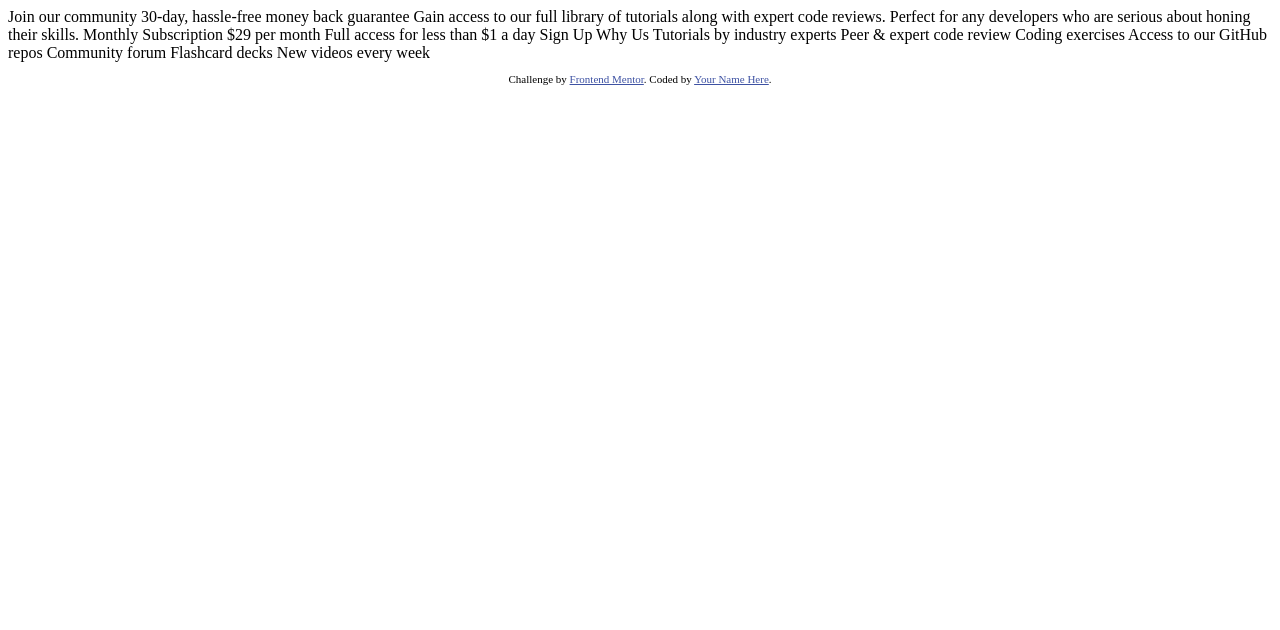
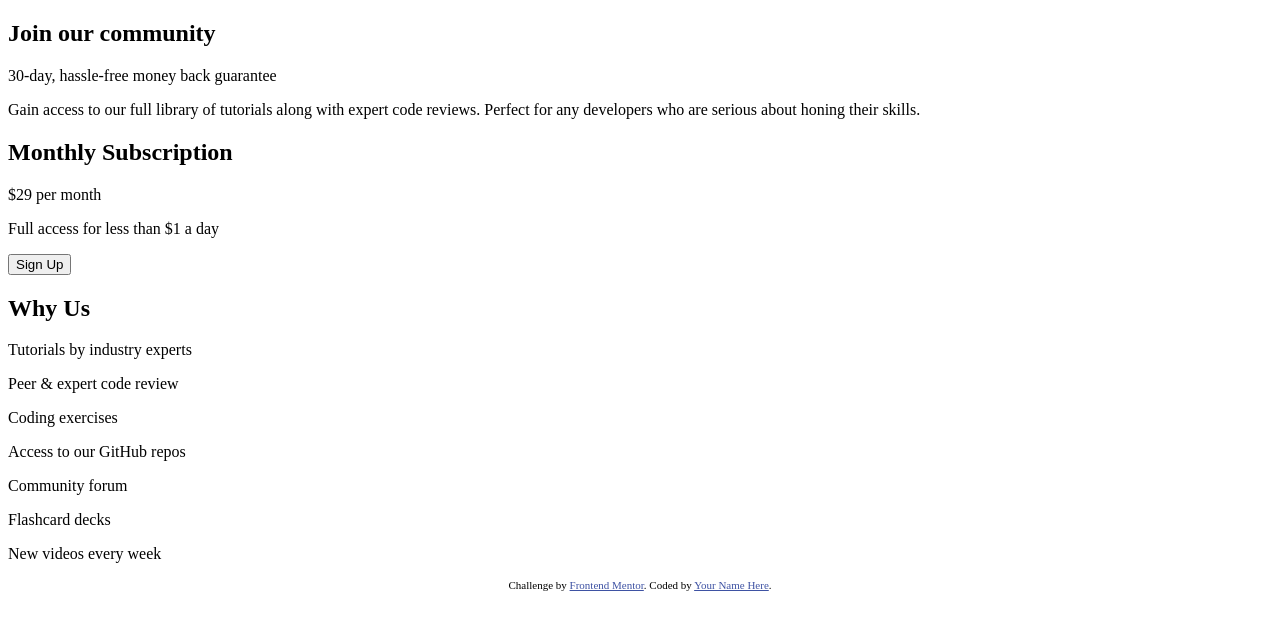
Before and after one commit to koreynichols/single-price-grid-component, a plain HTML site: page index.html in a window 1280 px wide. Drawn offline with Linux system fonts and the light colour scheme.

Commit message:
added html tags and css file

```diff
--- a/index.html
+++ b/index.html
@@ -9,37 +9,41 @@
   <title>Frontend Mentor | Single Price Grid Component</title>
 
   <!-- Feel free to remove these styles or customise in your own stylesheet 👍 -->
-  <style>
-    .attribution { font-size: 11px; text-align: center; }
-    .attribution a { color: hsl(228, 45%, 44%); }
-  </style>
+  <link rel="stylesheet" href="styles.css">
 </head>
 <body>
-  Join our community
+  <main>
+    <div class="container">
+      <div class="join-us-section">
+        <h2>Join our community</h2>
 
-  30-day, hassle-free money back guarantee
+        <p>30-day, hassle-free money back guarantee</p>
 
-  Gain access to our full library of tutorials along with expert code reviews.
-  Perfect for any developers who are serious about honing their skills.
+        <p>Gain access to our full library of tutorials along with expert code reviews.
+        Perfect for any developers who are serious about honing their skills.</p>
+      </div>
+      <div class="subscribe-section">
+        <h2>Monthly Subscription</h2>
 
-  Monthly Subscription
+        <p>&dollar;29 per month</p>
 
-  &dollar;29 per month
+        <p>Full access for less than &dollar;1 a day</p>
 
-  Full access for less than &dollar;1 a day
+        <input type="button" value="Sign Up">
+      </div>
+      <div class="about-section">
+        <h2>Why Us</h2>
 
-  Sign Up
-
-  Why Us
-
-  Tutorials by industry experts
-  Peer &amp; expert code review
-  Coding exercises
-  Access to our GitHub repos
-  Community forum
-  Flashcard decks
-  New videos every week
-
+        <p>Tutorials by industry experts</p>
+        <p>Peer &amp; expert code review</p>
+        <p>Coding exercises</p>
+        <p>Access to our GitHub repos</p>
+        <p>Community forum</p>
+        <p>Flashcard decks</p>
+        <p>New videos every week</p>
+      </div>
+    </div>
+  </main>
   <footer>
     <p class="attribution">
       Challenge by <a href="https://www.frontendmentor.io?ref=challenge" target="_blank">Frontend Mentor</a>.
--- /dev/null
+++ b/styles.css
@@ -0,0 +1,2 @@
+.attribution { font-size: 11px; text-align: center; }
+.attribution a { color: hsl(228, 45%, 44%); }
```
